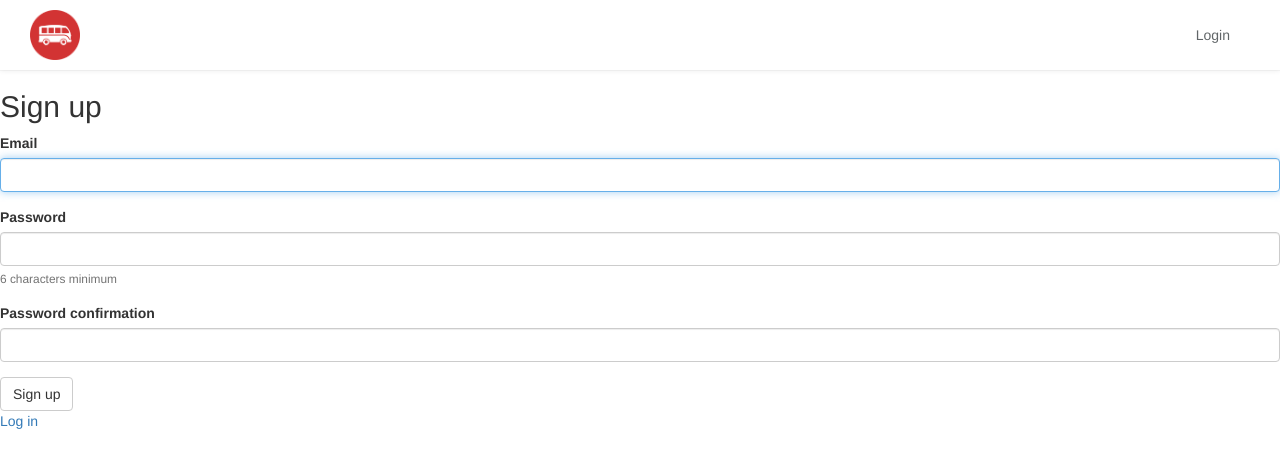
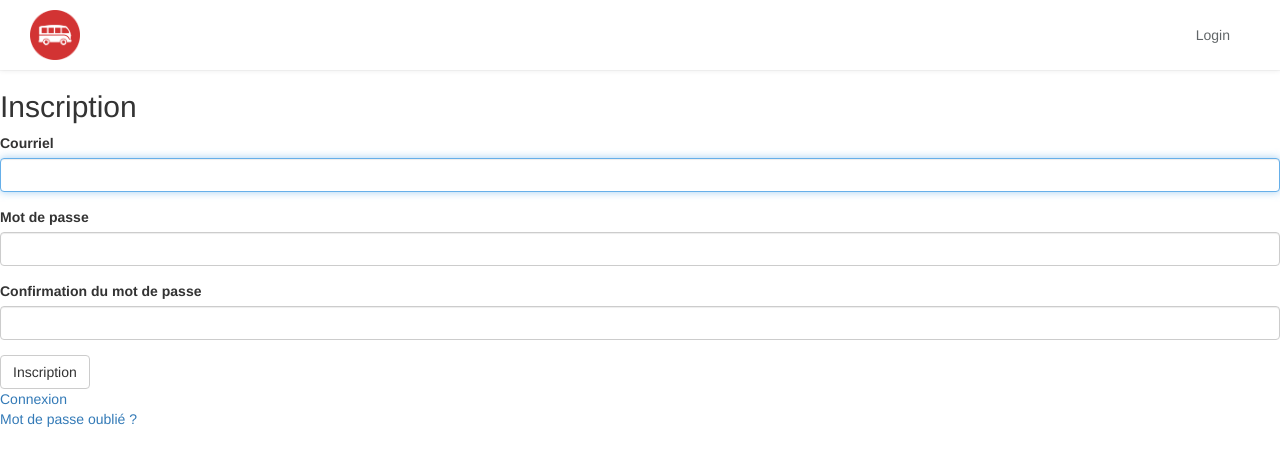
Before and after one commit to Powakedown/parentheze, a Rails app: page /users/sign_up in a window 1280 px wide. Shown: the top 468 px of the page. Run offline with Rails 7, Linux system fonts and the light colour scheme; style sheets or scripts are compiled from the project's sources; some libraries are stand-ins or nearby versions.

Commit message:
add devise translation

```diff
--- a/app/views/devise/confirmations/new.html.erb
+++ b/app/views/devise/confirmations/new.html.erb
@@ -1,4 +1,4 @@
-<h2>Resend confirmation instructions</h2>
+<h2><%= t(".resend_confirmation_instructions") %></h2>
 
 <%= simple_form_for(resource, as: resource_name, url: confirmation_path(resource_name), html: { method: :post }) do |f| %>
   <%= f.error_notification %>
@@ -9,7 +9,7 @@
   </div>
 
   <div class="form-actions">
-    <%= f.button :submit, "Resend confirmation instructions" %>
+    <%= f.button :submit, t(".resend_confirmation_instructions") %>
   </div>
 <% end %>
 
--- a/app/views/devise/mailer/password_change.html.erb
+++ b/app/views/devise/mailer/password_change.html.erb
@@ -1,3 +1,4 @@
-<p>Hello <%= @resource.email %>!</p>
+<% require 'devise/version' %>
+<p><%= t('.greeting', recipient: @resource.email) %></p>
 
-<p>We're contacting you to notify you that your password has been changed.</p>
+<p><%= t('.message') %></p>
--- a/app/views/devise/passwords/new.html.erb
+++ b/app/views/devise/passwords/new.html.erb
@@ -1,4 +1,4 @@
-<h2>Forgot your password?</h2>
+<h2><%= t(".forgot_your_password") %></h2>
 
 <%= simple_form_for(resource, as: resource_name, url: password_path(resource_name), html: { method: :post }) do |f| %>
   <%= f.error_notification %>
@@ -8,7 +8,7 @@
   </div>
 
   <div class="form-actions">
-    <%= f.button :submit, "Send me reset password instructions" %>
+    <%= f.button :submit, t(".send_me_reset_password_instructions") %>
   </div>
 <% end %>
 
--- a/app/views/devise/registrations/new.html.erb
+++ b/app/views/devise/registrations/new.html.erb
@@ -1,16 +1,16 @@
-<h2>Sign up</h2>
+<h2><%= t(".sign_up") %></h2>
 
 <%= simple_form_for(resource, as: resource_name, url: registration_path(resource_name)) do |f| %>
   <%= f.error_notification %>
 
   <div class="form-inputs">
     <%= f.input :email, required: true, autofocus: true %>
-    <%= f.input :password, required: true, hint: ("#{@minimum_password_length} characters minimum" if @minimum_password_length) %>
+    <%= f.input :password, required: true %>
     <%= f.input :password_confirmation, required: true %>
   </div>
 
   <div class="form-actions">
-    <%= f.button :submit, "Sign up" %>
+    <%= f.button :submit, t(".sign_up") %>
   </div>
 <% end %>
 
--- a/app/views/devise/sessions/new.html.erb
+++ b/app/views/devise/sessions/new.html.erb
@@ -1,4 +1,4 @@
-<h2>Log in</h2>
+<h2><%= t(".sign_in") %></h2>
 
 <%= simple_form_for(resource, as: resource_name, url: session_path(resource_name)) do |f| %>
   <div class="form-inputs">
@@ -8,7 +8,7 @@
   </div>
 
   <div class="form-actions">
-    <%= f.button :submit, "Log in" %>
+    <%= f.button :submit, t(".sign_in") %>
   </div>
 <% end %>
 
--- a/app/views/devise/shared/_links.html.erb
+++ b/app/views/devise/shared/_links.html.erb
@@ -1,25 +1,25 @@
 <%- if controller_name != 'sessions' %>
-  <%= link_to "Log in", new_session_path(resource_name) %><br />
+  <%= link_to t(".sign_in"), new_session_path(resource_name) %><br />
 <% end -%>
 
 <%- if devise_mapping.registerable? && controller_name != 'registrations' %>
-  <%= link_to "Sign up", new_registration_path(resource_name) %><br />
+  <%= link_to t(".sign_up"), new_registration_path(resource_name) %><br />
 <% end -%>
 
-<%- if devise_mapping.recoverable? && controller_name != 'passwords' && controller_name != 'registrations' %>
-  <%= link_to "Forgot your password?", new_password_path(resource_name) %><br />
+<%- if devise_mapping.recoverable? && controller_name != 'passwords' %>
+  <%= link_to t(".forgot_your_password"), new_password_path(resource_name) %><br />
 <% end -%>
 
 <%- if devise_mapping.confirmable? && controller_name != 'confirmations' %>
-  <%= link_to "Didn't receive confirmation instructions?", new_confirmation_path(resource_name) %><br />
+  <%= link_to t('.didn_t_receive_confirmation_instructions'), new_confirmation_path(resource_name) %><br />
 <% end -%>
 
 <%- if devise_mapping.lockable? && resource_class.unlock_strategy_enabled?(:email) && controller_name != 'unlocks' %>
-  <%= link_to "Didn't receive unlock instructions?", new_unlock_path(resource_name) %><br />
+  <%= link_to t('.didn_t_receive_unlock_instructions'), new_unlock_path(resource_name) %><br />
 <% end -%>
 
 <%- if devise_mapping.omniauthable? %>
   <%- resource_class.omniauth_providers.each do |provider| %>
-    <%= link_to "Sign in with #{OmniAuth::Utils.camelize(provider)}", omniauth_authorize_path(resource_name, provider) %><br />
+    <%= link_to t('.sign_in_with_provider', provider: provider.to_s.titleize), omniauth_authorize_path(resource_name, provider) %><br />
   <% end -%>
 <% end -%>
--- a/app/views/devise/unlocks/new.html.erb
+++ b/app/views/devise/unlocks/new.html.erb
@@ -1,4 +1,4 @@
-<h2>Resend unlock instructions</h2>
+<h2><%= t(".resend_unlock_instructions") %></h2>
 
 <%= simple_form_for(resource, as: resource_name, url: unlock_path(resource_name), html: { method: :post }) do |f| %>
   <%= f.error_notification %>
@@ -9,7 +9,7 @@
   </div>
 
   <div class="form-actions">
-    <%= f.button :submit, "Resend unlock instructions" %>
+    <%= f.button :submit, t(".resend_unlock_instructions") %>
   </div>
 <% end %>
 
--- a/app/views/layouts/application.html.erb
+++ b/app/views/layouts/application.html.erb
@@ -3,7 +3,7 @@
   <head>
     <meta charset="UTF-8">
     <meta name="viewport" content="width=device-width, initial-scale=1, shrink-to-fit=no">
-    <title>TODO</title>
+    <title><%= yield(:title_tag).blank? ? t('metas.title.generic') : yield(:title_tag) %></title>
     <%= csrf_meta_tags %>
     <%= action_cable_meta_tag %>
     <%= stylesheet_link_tag 'application', media: 'all' %>
--- a/config/application.rb
+++ b/config/application.rb
@@ -16,6 +16,8 @@ module Parentheze
     # Initialize configuration defaults for originally generated Rails version.
     config.load_defaults 5.1
 
+    config.i18n.default_locale = :fr
+
     # Settings in config/environments/* take precedence over those specified here.
     # Application configuration should go into files in config/initializers
     # -- all .rb files in that directory are automatically loaded.
--- /dev/null
+++ b/config/locales/devise.views.fr.yml
@@ -0,0 +1,136 @@
+fr:
+  activerecord:
+    attributes:
+      user:
+        confirmation_sent_at:
+        confirmation_token:
+        confirmed_at:
+        created_at:
+        current_password: Mot de passe actuel
+        current_sign_in_at:
+        current_sign_in_ip:
+        email: Courriel
+        encrypted_password:
+        failed_attempts:
+        last_sign_in_at:
+        last_sign_in_ip:
+        locked_at:
+        password: Mot de passe
+        password_confirmation: Confirmation du mot de passe
+        remember_created_at:
+        remember_me: Se souvenir de moi
+        reset_password_sent_at:
+        reset_password_token: Clé de Réinitialisation du Mot de Passe
+        sign_in_count:
+        unconfirmed_email:
+        unlock_token: Clé de déblocage
+        updated_at:
+    models:
+      user: Utilisateur
+  devise:
+    confirmations:
+      confirmed: Votre compte a été confirmé avec succès.
+      new:
+        resend_confirmation_instructions: Renvoyer les instructions de confirmation
+      send_instructions: Vous allez recevoir sous quelques minutes un courriel comportant des instructions pour confirmer votre compte.
+      send_paranoid_instructions: Si votre courriel existe sur notre base de données, vous recevrez sous quelques minutes un message avec des instructions pour confirmer votre compte.
+    failure:
+      already_authenticated: Vous êtes déjà connecté(e).
+      inactive: Votre compte n’est pas encore activé.
+      invalid: Courriel ou mot de passe incorrect.
+      last_attempt: Il vous reste une chance avant que votre compte soit bloqué.
+      locked: Votre compte est verrouillé.
+      not_found_in_database: Courriel ou mot de passe incorrect.
+      timeout: Votre session est expirée, veuillez vous reconnecter pour continuer.
+      unauthenticated: Vous devez vous connecter ou vous enregistrer pour continuer.
+      unconfirmed: Vous devez confirmer votre compte par courriel.
+    mailer:
+      confirmation_instructions:
+        action: Confirmer mon courriel
+        greeting: Bienvenue %{recipient}!
+        instruction: 'Vous pouvez confirmer votre courriel grâce au lien ci-dessous:'
+        subject: Instructions de confirmation
+      password_change:
+        greeting: Bonjour %{recipient}!
+        message: Nous vous contactons pour vous notifier que votre mot de passe a été modifié.
+        subject: Mot de passe modifié.
+      reset_password_instructions:
+        action: Changer mon mot de passe
+        greeting: Bonjour %{recipient}!
+        instruction: 'Quelqu''un a demandé un lien pour changer votre mot de passe, le voici :'
+        instruction_2: Si vous n'avez pas émis cette demande, merci d'ignorer ce courriel.
+        instruction_3: Votre mot de passe ne changera pas tant que vous n'aurez pas cliqué sur ce lien et renseigné un nouveau mot de passe.
+        subject: Instructions pour changer le mot de passe
+      unlock_instructions:
+        action: Débloquer mon compte
+        greeting: Bonjour %{recipient}!
+        instruction: 'Suivez ce lien pour débloquer votre compte:'
+        message: Votre compte a été bloqué suite à un nombre d'essais de connexions manquées trop important
+        subject: Instructions pour déverrouiller le compte
+    omniauth_callbacks:
+      failure: 'Nous ne pouvons pas vous authentifier depuis %{kind} pour la raison suivante : ''%{reason}''.'
+      success: Autorisé avec succès par votre compte %{kind}.
+    passwords:
+      edit:
+        change_my_password: Changer mon mot de passe
+        change_your_password: Changer votre mot de passe
+        confirm_new_password: Confirmez votre nouveau mot de passe
+        new_password: Nouveau mot de passe
+      new:
+        forgot_your_password: Mot de passe oublié ?
+        send_me_reset_password_instructions: Envoyez-moi des instructions pour réinitialiser mon mot de passe
+      no_token: Vous ne pouvez pas accéder à cette page si vous n’y accédez pas depuis un courriel de réinitialisation de mot de passe. Si vous venez en effet d’un tel courriel, vérifiez que vous avez copié l’adresse URL en entier.
+      send_instructions: Vous allez recevoir sous quelques minutes un courriel vous indiquant comment réinitialiser votre mot de passe.
+      send_paranoid_instructions: Si votre courriel existe dans notre base de données, vous recevrez un lien vous permettant de récupérer votre mot de passe.
+      updated: Votre mot de passe a été modifié avec succès. Vous êtes maintenant connecté(e).
+      updated_not_active: Votre mot de passe a été modifié avec succès.
+    registrations:
+      destroyed: Au revoir ! Votre compte a été annulé avec succès. Nous espérons vous revoir bientôt.
+      edit:
+        are_you_sure: "Êtes-vous sûr ?"
+        cancel_my_account: Supprimer mon compte
+        currently_waiting_confirmation_for_email: 'Confirmation en attente pour: %{email}'
+        leave_blank_if_you_don_t_want_to_change_it: laissez ce champ vide pour le laisser inchangé
+        title: "Éditer %{resource}"
+        unhappy: 'Pas content '
+        update: Modifier
+        we_need_your_current_password_to_confirm_your_changes: nous avons besoin de votre mot de passe actuel pour valider ces modifications
+      new:
+        sign_up: Inscription
+      signed_up: Bienvenue ! Vous vous êtes enregistré(e) avec succès.
+      signed_up_but_inactive: Vous vous êtes enregistré(e) avec succès. Cependant, nous n’avons pas pu vous connecter car votre compte n’a pas encore été activé.
+      signed_up_but_locked: Vous vous êtes enregistré(e) avec succès. Cependant, nous n’avons pas pu vous connecter car votre compte est verrouillé.
+      signed_up_but_unconfirmed: Un message avec un lien de confirmation vous a été envoyé par mail. Veuillez suivre ce lien pour activer votre compte.
+      update_needs_confirmation: Vous avez modifié votre compte avec succès, mais nous devons vérifier votre nouvelle adresse de courriel. Veuillez consulter vos courriels et cliquer sur le lien de confirmation pour confirmer votre nouvelle adresse.
+      updated: Votre compte a été modifié avec succès.
+    sessions:
+      already_signed_out: Déconnecté(e).
+      new:
+        sign_in: Connexion
+      signed_in: Connecté(e) avec succès.
+      signed_out: Déconnecté(e) avec succès.
+    shared:
+      links:
+        back: Retour
+        didn_t_receive_confirmation_instructions: Vous n'avez pas reçu le courriel de confirmation ?
+        didn_t_receive_unlock_instructions: Vous n'avez pas reçu le courriel de déblocage ?
+        forgot_your_password: Mot de passe oublié ?
+        sign_in: Connexion
+        sign_in_with_provider: Connexion avec %{provider}
+        sign_up: Inscription
+    unlocks:
+      new:
+        resend_unlock_instructions: Renvoyer les instructions de déblocage
+      send_instructions: Vous allez recevoir sous quelques minutes un courriel comportant des instructions pour déverrouiller votre compte.
+      send_paranoid_instructions: Si votre courriel existe sur notre base de données, vous recevrez sous quelques minutes un message avec des instructions pour déverrouiller votre compte.
+      unlocked: Votre compte a été déverrouillé avec succès. Veuillez vous connecter.
+  errors:
+    messages:
+      already_confirmed: a déjà été confirmé(e)
+      confirmation_period_expired: doit être confirmé(e) en %{period}, veuillez en demander un(e) autre
+      expired: est expiré, veuillez en demander un autre
+      not_found: n’a pas été trouvé(e)
+      not_locked: n’était pas verrouillé(e)
+      not_saved:
+        one: 'une erreur a empêché ce (cet ou cette) %{resource} d’être enregistré(e) :'
+        other: "%{count} erreurs ont empêché ce (cet ou cette) %{resource} d’être enregistré(e) :"
--- /dev/null
+++ b/config/locales/fr.yml
@@ -0,0 +1,27 @@
+fr:
+  metas:
+    title:
+      generic: "Parentheze, la nouvelle vie des parents."
+  home:
+    page_title: "Accueil || "
+    title: "LA NOUVELLE VIE DES PARENTS"
+    subtitle-max: "Réseau social des parents, solutions de garde collaboratives, mutualisation de baby-sitter et actualité dédiée."
+    subtitle-min_html: "Réseau social des parents et</br> solutions de garde collaboratives"
+  page1:
+    title: "TROUVEZ DES PARENTS COMME VOUS,"
+    subtitle: "Lorem ipsum dolor sit amet, consectetur adipisicing elit, sed do eiusmod tempor incididunt ut labore et dolore magna aliqua. Ut enim ad minim veniam, quis nostrud exercitation ullamco laboris nisi ut."
+  page2:
+    title: "DES FORFAITS DE GARDE ENTRE PARENTS."
+    subtitle-max: "Parce que demander un service gratuit est un frein, que nous ressentons le besoin de nous justifier et n’osons pas abuser. Nous avons pensé à des forfaits de garde entre parents. Les parents et amis reçoivent la garde de vos enfants en échanges d’une compensation de votre part, ou inversement."
+    subtitle-min: "Parce que demander un service gratuit à ses amis, voisins parents est un frein, nous avons pensé à des forfaits de garde en échanges d’une compensation de votre part, ou inversement."
+  footer:
+    facebook: "https://www.facebook.com/groups/1860665404215862/"
+    twitter: "https://medium.com/@parentgenial"
+    medium: "https://medium.com/@parentgenial"
+  calltoaction:
+    inscription: "INSCRIVEZ-VOUS MAINTENANT"
+  alt:
+    forfait1: "forfait soiree à 22€ pour la garde des enfants"
+    forfait2: "forfait soiree + nuit à 40€ pour la garde des enfants"
+    forfait3: "forfait soiree + nuit + grasse mat' à 48€ pour la garde des enfants"
+    flechebas: "fleche de défilement vers le bas"
--- a/config/routes.rb
+++ b/config/routes.rb
@@ -1,5 +1,6 @@
 Rails.application.routes.draw do
   devise_for :users
   root to: 'pages#home'
+  get "/home" => "pages#home"
   # For details on the DSL available within this file, see http://guides.rubyonrails.org/routing.html
 end
```
Also changed, not shown: app/views/devise/mailer/confirmation_instructions.html.erb (+4 -4 lines), app/views/devise/mailer/reset_password_instructions.html.erb (+6 -5 lines), app/views/devise/mailer/unlock_instructions.html.erb (+5 -4 lines), app/views/devise/passwords/edit.html.erb (+4 -4 lines), app/views/devise/registrations/edit.html.erb (+10 -8 lines), Gemfile, Gemfile.lock.
